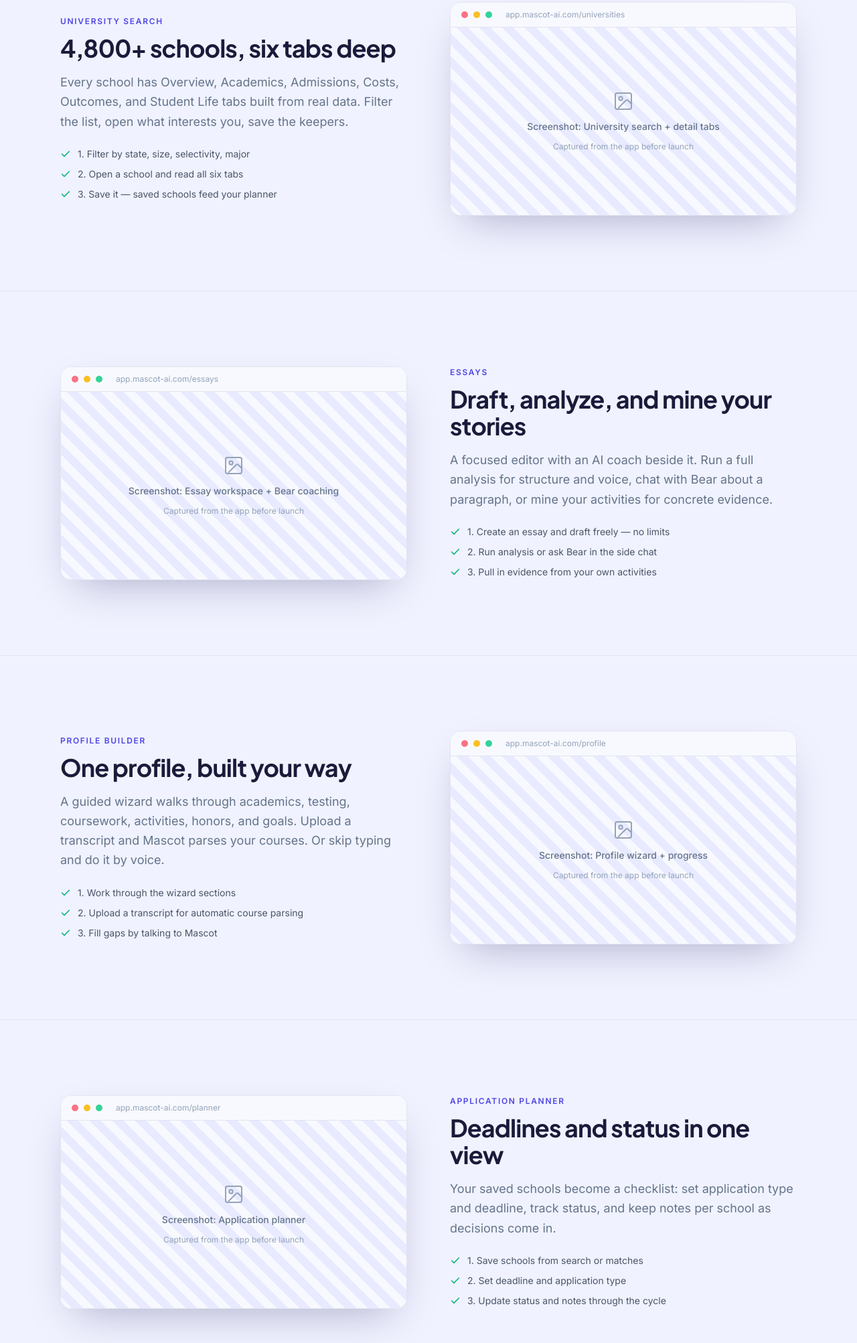
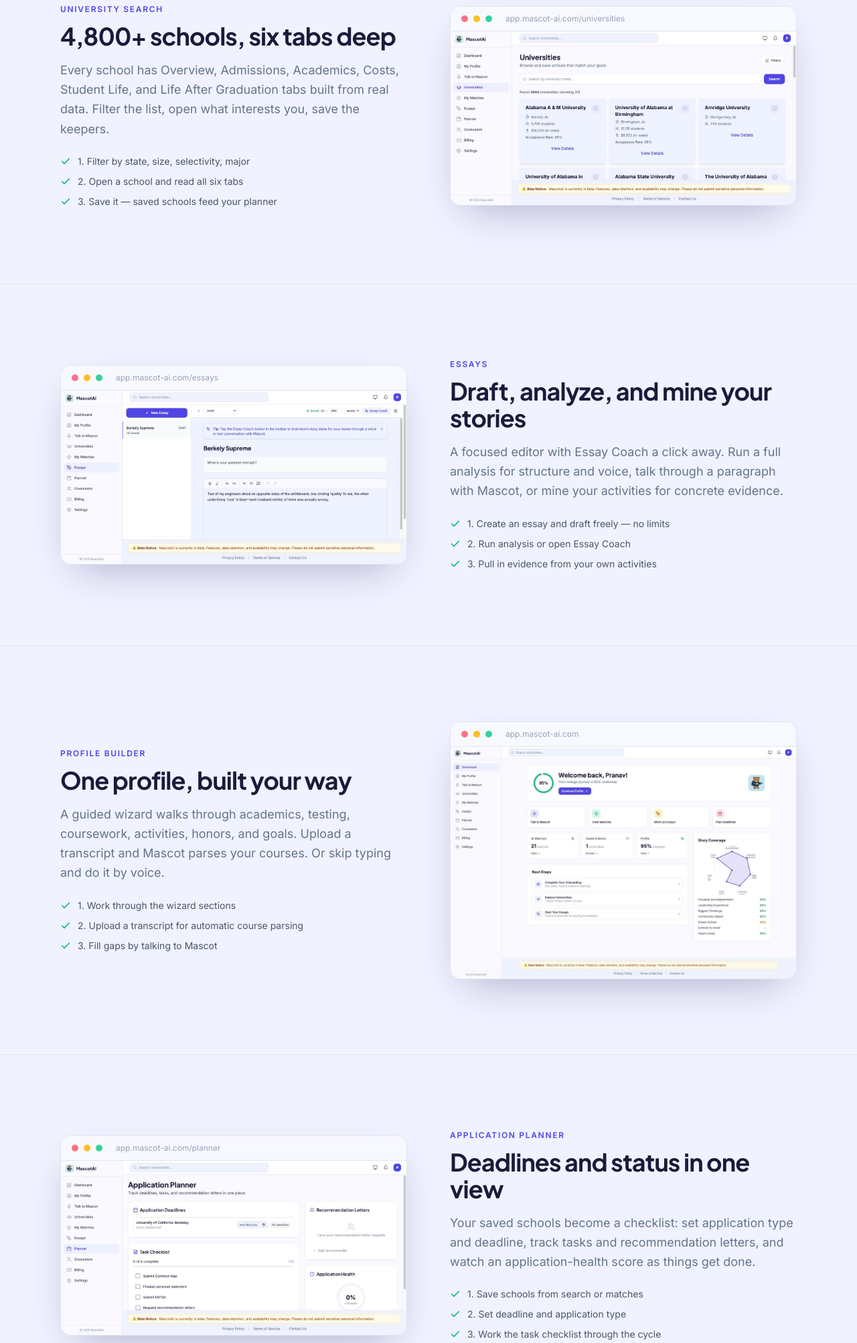
Before and after one commit to mascot-ai/mascot-ai.github.io, an Astro site: page /features in a window 1280 px wide. Shown: the part 1513-3518 px from the top of the page at 67% size. Built offline with nearby package versions, Linux system fonts and the light colour scheme; Astro itself is replaced by a stand-in of ours; animation ran at ten frames a second.

Commit message:
Add real app screenshots
Captured from the dev app at 1440x723 / 1354x908 and wired into the Home and
Features pages via a Screenshot component:
- Matches (reach/target/safety), university detail tabs, essay workspace,
  application planner, university list, dashboard
Profile Builder block now uses the dashboard shot. For Parents keeps a
placeholder (test account has no linked parent). Story-coverage sections keep
the animated radar. Removed the old beta-dashboard.png.

Co-Authored-By: Claude Sonnet 5 <noreply@anthropic.com>
Claude-Session: https://claude.ai/code/session_01YZeTfKBpw4oRhkfuFoxTHR

```diff
--- /dev/null
+++ b/src/components/Screenshot.astro
@@ -0,0 +1,5 @@
+---
+// A captured app screenshot for use inside <BrowserFrame>.
+const { src, alt, width = 1440, height = 723 } = Astro.props;
+---
+<img src={src} alt={alt} width={width} height={height} loading="lazy" class="block w-full" />
--- a/src/pages/features.astro
+++ b/src/pages/features.astro
@@ -2,7 +2,7 @@
 import BaseLayout from '../layouts/BaseLayout.astro';
 import FeatureBlock from '../components/FeatureBlock.astro';
 import BrowserFrame from '../components/BrowserFrame.astro';
-import ShotPlaceholder from '../components/ShotPlaceholder.astro';
+import Screenshot from '../components/Screenshot.astro';
 import VoiceRecreation from '../components/VoiceRecreation.astro';
 import RadarChart from '../components/RadarChart.astro';
 import CtaBand from '../components/CtaBand.astro';
@@ -35,21 +35,21 @@ import { TOTAL_UNIVERSITIES } from '../lib/site.js';
     eyebrow="AI Matching"
     title="A ranked list with reasons"
     body="Matching runs in two passes: a fast filter narrows thousands of schools, then a deeper model ranks the finalists against your full profile and explains each fit."
-    bullets={['1. Complete enough of your profile to unlock matching', '2. Run a match — watch the batch progress', '3. Read the per-school fit analysis, then regenerate as you grow']}
+    bullets={['1. Complete enough of your profile to unlock matching', '2. Run a match and watch the batch progress', '3. Read the per-school fit analysis, then regenerate as you grow']}
   >
     <BrowserFrame label="app.mascot-ai.com/matches">
-      <img src="/screenshots/beta-dashboard.png" alt="Mascot AI matches" width="1200" height="800" class="w-full" loading="lazy" />
+      <Screenshot src="/screenshots/matches.jpg" alt="Mascot AI matches split into reach, target, and safety schools with strengths and tips" />
     </BrowserFrame>
   </FeatureBlock>
 
   <FeatureBlock
     eyebrow="University Search"
     title={`${TOTAL_UNIVERSITIES} schools, six tabs deep`}
-    body="Every school has Overview, Academics, Admissions, Costs, Outcomes, and Student Life tabs built from real data. Filter the list, open what interests you, save the keepers."
+    body="Every school has Overview, Admissions, Academics, Costs, Student Life, and Life After Graduation tabs built from real data. Filter the list, open what interests you, save the keepers."
     bullets={['1. Filter by state, size, selectivity, major', '2. Open a school and read all six tabs', '3. Save it — saved schools feed your planner']}
   >
     <BrowserFrame label="app.mascot-ai.com/universities">
-      <ShotPlaceholder name="University search + detail tabs" />
+      <Screenshot src="/screenshots/universities.jpg" alt="The Mascot AI university list with filters and school cards" />
     </BrowserFrame>
   </FeatureBlock>
 
@@ -57,11 +57,11 @@ import { TOTAL_UNIVERSITIES } from '../lib/site.js';
     reverse
     eyebrow="Essays"
     title="Draft, analyze, and mine your stories"
-    body="A focused editor with an AI coach beside it. Run a full analysis for structure and voice, chat with Bear about a paragraph, or mine your activities for concrete evidence."
-    bullets={['1. Create an essay and draft freely — no limits', '2. Run analysis or ask Bear in the side chat', '3. Pull in evidence from your own activities']}
+    body="A focused editor with Essay Coach a click away. Run a full analysis for structure and voice, talk through a paragraph with Mascot, or mine your activities for concrete evidence."
+    bullets={['1. Create an essay and draft freely — no limits', '2. Run analysis or open Essay Coach', '3. Pull in evidence from your own activities']}
   >
     <BrowserFrame label="app.mascot-ai.com/essays">
-      <ShotPlaceholder name="Essay workspace + Bear coaching" />
+      <Screenshot src="/screenshots/essays.jpg" alt="The Mascot AI essay workspace with a draft, prompt, and formatting toolbar" />
     </BrowserFrame>
   </FeatureBlock>
 
@@ -71,8 +71,8 @@ import { TOTAL_UNIVERSITIES } from '../lib/site.js';
     body="A guided wizard walks through academics, testing, coursework, activities, honors, and goals. Upload a transcript and Mascot parses your courses. Or skip typing and do it by voice."
     bullets={['1. Work through the wizard sections', '2. Upload a transcript for automatic course parsing', '3. Fill gaps by talking to Mascot']}
   >
-    <BrowserFrame label="app.mascot-ai.com/profile">
-      <ShotPlaceholder name="Profile wizard + progress" />
+    <BrowserFrame label="app.mascot-ai.com">
+      <Screenshot src="/screenshots/dashboard.jpg" alt="The Mascot AI dashboard showing profile completion, next steps, and story coverage" width={1354} height={908} />
     </BrowserFrame>
   </FeatureBlock>
 
@@ -80,11 +80,11 @@ import { TOTAL_UNIVERSITIES } from '../lib/site.js';
     reverse
     eyebrow="Application Planner"
     title="Deadlines and status in one view"
-    body="Your saved schools become a checklist: set application type and deadline, track status, and keep notes per school as decisions come in."
-    bullets={['1. Save schools from search or matches', '2. Set deadline and application type', '3. Update status and notes through the cycle']}
+    body="Your saved schools become a checklist: set application type and deadline, track tasks and recommendation letters, and watch an application-health score as things get done."
+    bullets={['1. Save schools from search or matches', '2. Set deadline and application type', '3. Work the task checklist through the cycle']}
   >
     <BrowserFrame label="app.mascot-ai.com/planner">
-      <ShotPlaceholder name="Application planner" />
+      <Screenshot src="/screenshots/planner.jpg" alt="The Mascot AI application planner with deadlines, a task checklist, and recommendation letters" />
     </BrowserFrame>
   </FeatureBlock>
 
@@ -94,8 +94,8 @@ import { TOTAL_UNIVERSITIES } from '../lib/site.js';
         <p class="eyebrow">Story coverage</p>
         <h2 class="mt-3 text-3xl sm:text-4xl">See what's still missing</h2>
         <p class="mt-4 text-lg text-text-tertiary">
-          Mascot scores how well each story topic is covered so you always know what to talk
-          about next.
+          Mascot tracks seven parts of your story and scores how fully each one is covered, so
+          you always know what to talk about next.
         </p>
       </div>
       <div data-anim><RadarChart /></div>
--- a/src/pages/index.astro
+++ b/src/pages/index.astro
@@ -3,6 +3,7 @@ import BaseLayout from '../layouts/BaseLayout.astro';
 import FeatureBlock from '../components/FeatureBlock.astro';
 import BrowserFrame from '../components/BrowserFrame.astro';
 import ShotPlaceholder from '../components/ShotPlaceholder.astro';
+import Screenshot from '../components/Screenshot.astro';
 import VoiceRecreation from '../components/VoiceRecreation.astro';
 import RadarChart from '../components/RadarChart.astro';
 import CtaBand from '../components/CtaBand.astro';
@@ -85,7 +86,7 @@ import { BETA_FORM_URL, APP_LOGIN_URL, TOTAL_UNIVERSITIES, PRICING } from '../li
     bullets={['Target / reach / likely balance', 'Per-school fit analysis', 'On-demand match for any school']}
   >
     <BrowserFrame label="app.mascot-ai.com/matches">
-      <img src="/screenshots/beta-dashboard.png" alt="Mascot AI matches and dashboard" width="1200" height="800" class="w-full" loading="lazy" />
+      <Screenshot src="/screenshots/matches.jpg" alt="Mascot AI matches split into reach, target, and safety schools" />
     </BrowserFrame>
   </FeatureBlock>
 
@@ -94,11 +95,11 @@ import { BETA_FORM_URL, APP_LOGIN_URL, TOTAL_UNIVERSITIES, PRICING } from '../li
     id="search"
     eyebrow="Explore"
     title={`${TOTAL_UNIVERSITIES} schools, in real depth`}
-    body="Filter by location, size, selectivity, and major. Open any school for six tabs of real data &mdash; academics, admissions, cost, outcomes, student life &mdash; then save it to your list."
+    body="Filter by location, size, selectivity, and major. Open any school for six tabs of real data &mdash; admissions, academics, cost, student life, and life after graduation &mdash; then save it to your list."
     bullets={['Filter by state, size, selectivity, major', 'Six tabs of real data per school', 'Save schools to your list']}
   >
     <BrowserFrame label="app.mascot-ai.com/universities">
-      <ShotPlaceholder name="University search + detail tabs" />
+      <Screenshot src="/screenshots/university-detail.jpg" alt="A university detail view in Mascot AI with tabbed sections" />
     </BrowserFrame>
   </FeatureBlock>
 
@@ -108,11 +109,11 @@ import { BETA_FORM_URL, APP_LOGIN_URL, TOTAL_UNIVERSITIES, PRICING } from '../li
     reverse
     eyebrow="Essays"
     title="Write with a coach in the margin"
-    body="Draft in a clean editor. Ask Bear for feedback in a side chat, run a full analysis, and mine your own stories for evidence. Writing is always free &mdash; no limits."
-    bullets={['AI analysis', 'Chat coaching per essay', 'Story & evidence mining']}
+    body="Draft in a clean editor. Ask Mascot for feedback in a side chat, run a full analysis, and mine your own stories for evidence. Writing is always free &mdash; no limits."
+    bullets={['AI analysis', 'Essay Coach conversation per essay', 'Story & evidence mining']}
   >
     <BrowserFrame label="app.mascot-ai.com/essays">
-      <ShotPlaceholder name="Essay workspace + Bear coaching" />
+      <Screenshot src="/screenshots/essays.jpg" alt="The Mascot AI essay workspace with a draft and formatting toolbar" />
     </BrowserFrame>
   </FeatureBlock>
 
@@ -124,8 +125,8 @@ import { BETA_FORM_URL, APP_LOGIN_URL, TOTAL_UNIVERSITIES, PRICING } from '../li
     body="A guided setup covers grades, tests, courses, activities, honors, and goals. Upload a transcript and Mascot parses it for you. Prefer to talk? Do the whole thing by voice."
     bullets={['Guided wizard', 'Transcript upload + AI parsing', 'Or complete it by voice']}
   >
-    <BrowserFrame label="app.mascot-ai.com/profile">
-      <ShotPlaceholder name="Profile wizard + progress" />
+    <BrowserFrame label="app.mascot-ai.com">
+      <Screenshot src="/screenshots/dashboard.jpg" alt="The Mascot AI dashboard with profile completion and next steps" width={1354} height={908} />
     </BrowserFrame>
   </FeatureBlock>
 
```
Also changed, not shown: public/screenshots/beta-dashboard.png (deleted), public/screenshots/dashboard.jpg (added), public/screenshots/essays.jpg (added), public/screenshots/matches.jpg (added), public/screenshots/planner.jpg (added), public/screenshots/universities.jpg (added), public/screenshots/university-detail.jpg (added).
